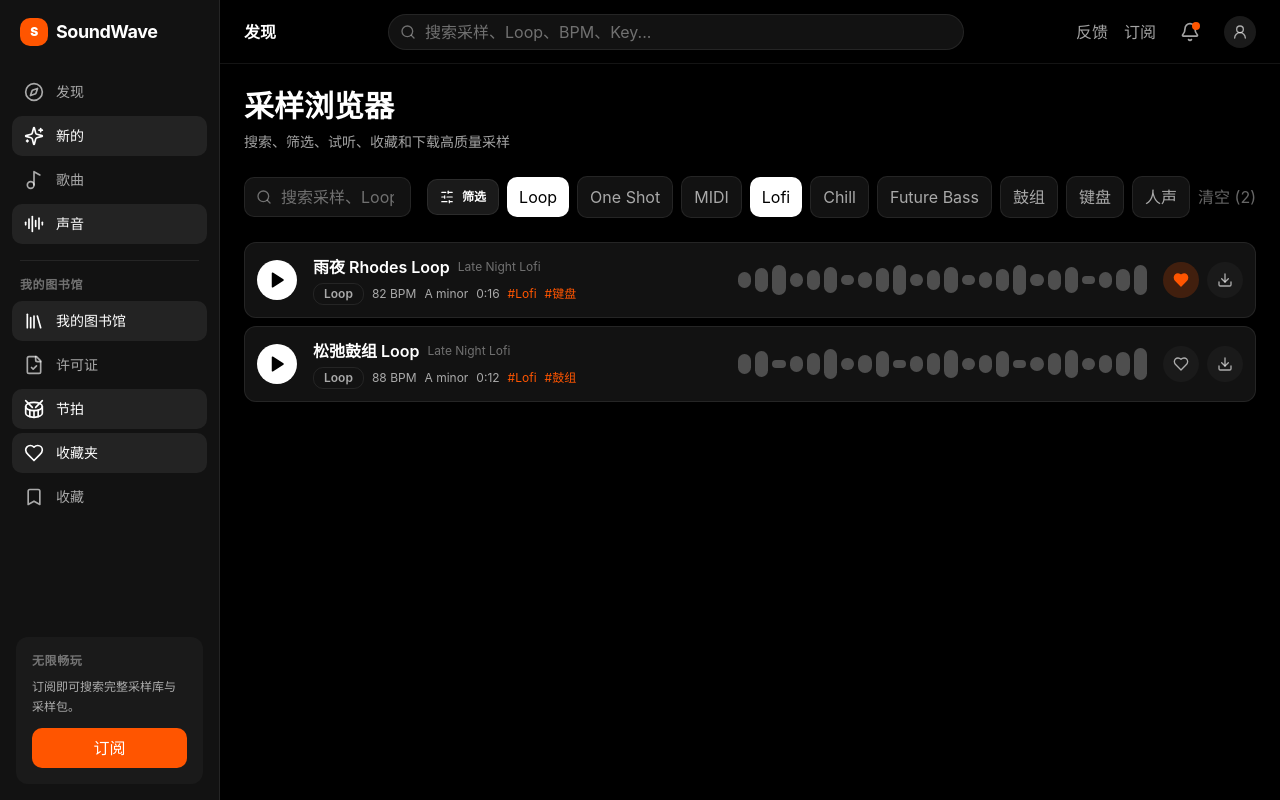
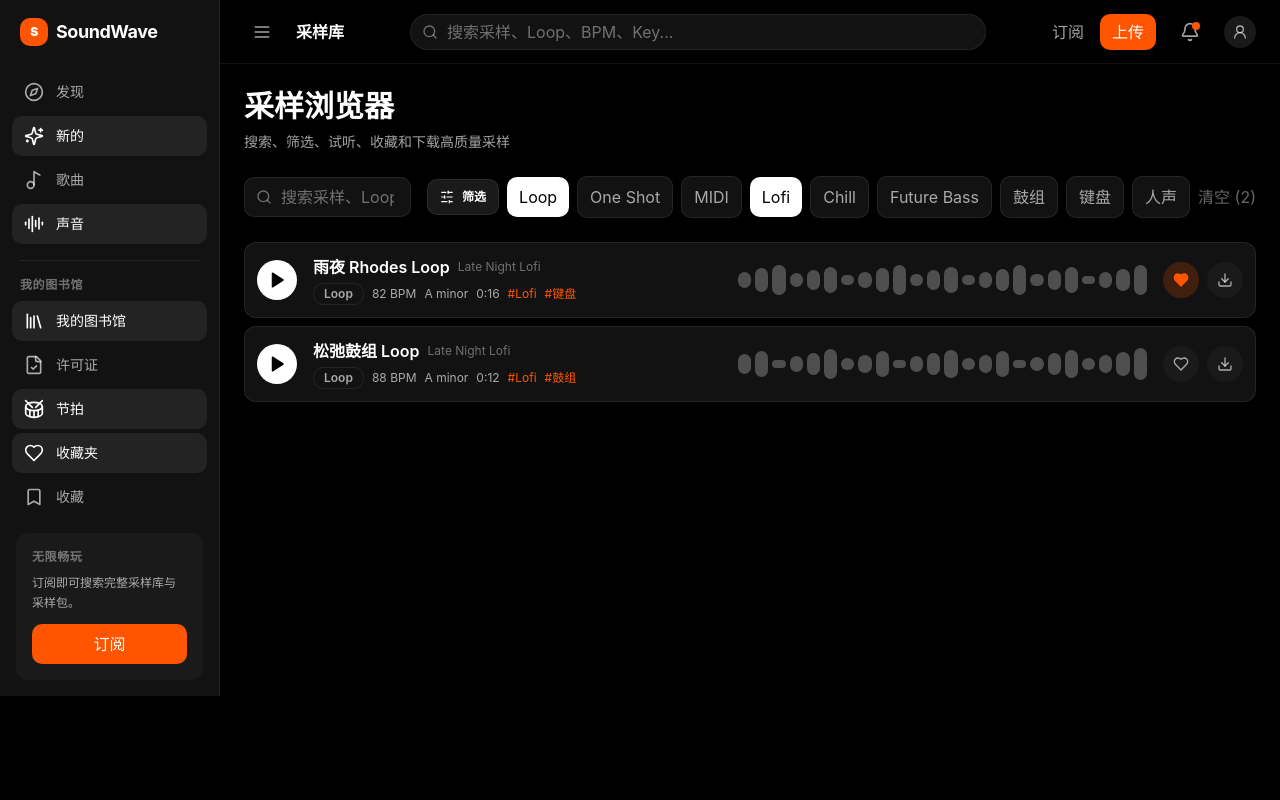
Before and after one commit to hewencong9-cmd/soundwave-samples, a Next.js app: page /sounds in a window 1280 px wide. Built offline with nearby package versions, Linux system fonts and the light colour scheme.

Commit message:
feat: add header/shell/marketing nav interactions

```diff
--- a/components/AppHeader.tsx
+++ b/components/AppHeader.tsx
@@ -1,16 +1,54 @@
 "use client";
 
-import { Search, Menu, Bell, UserRound } from "lucide-react";
+import { useState } from "react";
+import { useRouter, usePathname } from "next/navigation";
+import { Search, Menu, Bell, UserRound, X } from "lucide-react";
 import { Input } from "@/components/ui/input";
+import { usePlayerStore } from "@/stores/playerStore";
 
-export function AppHeader() {
+interface AppHeaderProps {
+  onMenuToggle?: () => void;
+  sidebarOpen?: boolean;
+}
+
+export function AppHeader({ onMenuToggle, sidebarOpen }: AppHeaderProps) {
+  const router = useRouter();
+  const pathname = usePathname();
+  const { searchQuery, setSearchQuery } = usePlayerStore();
+  const [localSearch, setLocalSearch] = useState(searchQuery);
+
+  const handleSearch = (e: React.ChangeEvent<HTMLInputElement>) => {
+    const value = e.target.value;
+    setLocalSearch(value);
+    setSearchQuery(value);
+  };
+
+  const handleSearchKeyDown = (e: React.KeyboardEvent<HTMLInputElement>) => {
+    if (e.key === "Enter" && localSearch.trim()) {
+      router.push(`/sounds`);
+    }
+  };
+
+  const pageTitles: Record<string, string> = {
+    "/": "发现",
+    "/sounds": "采样库",
+    "/packs": "采样包",
+    "/pricing": "定价",
+    "/upload": "上传",
+  };
+
+  const currentTitle = pageTitles[pathname] || "页面";
+
   return (
     <header className="flex h-[var(--topbar-height)] flex-shrink-0 items-center justify-between border-b border-[var(--border-subtle)] bg-black px-4 md:px-6">
       <div className="flex items-center gap-4">
-        <button className="flex h-9 w-9 items-center justify-center rounded-md text-[var(--text-secondary)] transition hover:bg-[var(--surface-elevated)] hover:text-white md:hidden">
-          <Menu className="size-5" />
+        <button
+          onClick={onMenuToggle}
+          className="flex h-9 w-9 items-center justify-center rounded-md text-[var(--text-secondary)] transition hover:bg-[var(--surface-elevated)] hover:text-white"
+        >
+          {sidebarOpen ? <X className="size-5" /> : <Menu className="size-5" />}
         </button>
-        <h1 className="hidden text-base font-semibold text-white md:block">发现</h1>
+        <h1 className="text-base font-semibold text-white">{currentTitle}</h1>
       </div>
 
       <div className="mx-4 flex max-w-xl flex-1 justify-center">
@@ -19,17 +57,26 @@ export function AppHeader() {
           <Input
             type="search"
             placeholder="搜索采样、Loop、BPM、Key..."
+            value={localSearch}
+            onChange={handleSearch}
+            onKeyDown={handleSearchKeyDown}
             className="h-9 w-full rounded-full border-[var(--border-subtle)] bg-[var(--surface)] pl-9 text-sm text-white placeholder:text-[var(--text-muted)] focus-visible:ring-[var(--accent)]"
           />
         </div>
       </div>
 
       <div className="flex items-center gap-2 md:gap-4">
-        <button className="hidden text-sm font-medium text-[var(--text-secondary)] transition hover:text-white md:block">
-          反馈
+        <button
+          onClick={() => router.push("/pricing")}
+          className="hidden text-sm font-medium text-[var(--text-secondary)] transition hover:text-white md:block"
+        >
+          订阅
         </button>
-        <button className="hidden text-sm font-medium text-[var(--text-secondary)] transition hover:text-white md:block">
-          订阅
+        <button
+          onClick={() => router.push("/upload")}
+          className="hidden rounded-md bg-[var(--accent)] px-3 py-1.5 text-sm font-bold text-white transition hover:bg-[var(--accent-hover)] md:block"
+        >
+          上传
         </button>
         <button className="relative flex h-9 w-9 items-center justify-center rounded-full text-[var(--text-secondary)] transition hover:bg-[var(--surface-elevated)] hover:text-white">
           <Bell className="size-5" />
--- a/components/ClientShell.tsx
+++ b/components/ClientShell.tsx
@@ -8,12 +8,37 @@ import { AppPlayer } from "@/components/AppPlayer";
 import { MarketingHeader } from "@/components/MarketingHeader";
 
 function AppShell({ children }: { children: React.ReactNode }) {
+  const [sidebarOpen, setSidebarOpen] = useState(false);
+
   return (
     <div className="flex h-screen w-screen overflow-hidden bg-black text-white antialiased">
-      <AppSidebar />
+      {/* Mobile overlay */}
+      {sidebarOpen && (
+        <div
+          className="fixed inset-0 z-40 bg-black/60 backdrop-blur-sm md:hidden"
+          onClick={() => setSidebarOpen(false)}
+        />
+      )}
+
+      {/* Sidebar */}
+      <div className={`
+        fixed inset-y-0 left-0 z-50 transform transition-transform duration-300 md:relative md:translate-x-0
+        ${sidebarOpen ? "translate-x-0" : "-translate-x-full"}
+      `}>
+        <AppSidebar onNavigate={() => setSidebarOpen(false)} />
+      </div>
+
       <div className="flex flex-1 flex-col">
-        <AppHeader />
-        <main className="flex-1 overflow-y-auto bg-black">{children}</main>
+        <AppHeader
+          onMenuToggle={() => setSidebarOpen(!sidebarOpen)}
+          sidebarOpen={sidebarOpen}
+        />
+        <main
+          className="flex-1 overflow-y-auto bg-black"
+          onClick={() => sidebarOpen && setSidebarOpen(false)}
+        >
+          {children}
+        </main>
         <AppPlayer />
       </div>
     </div>
```
